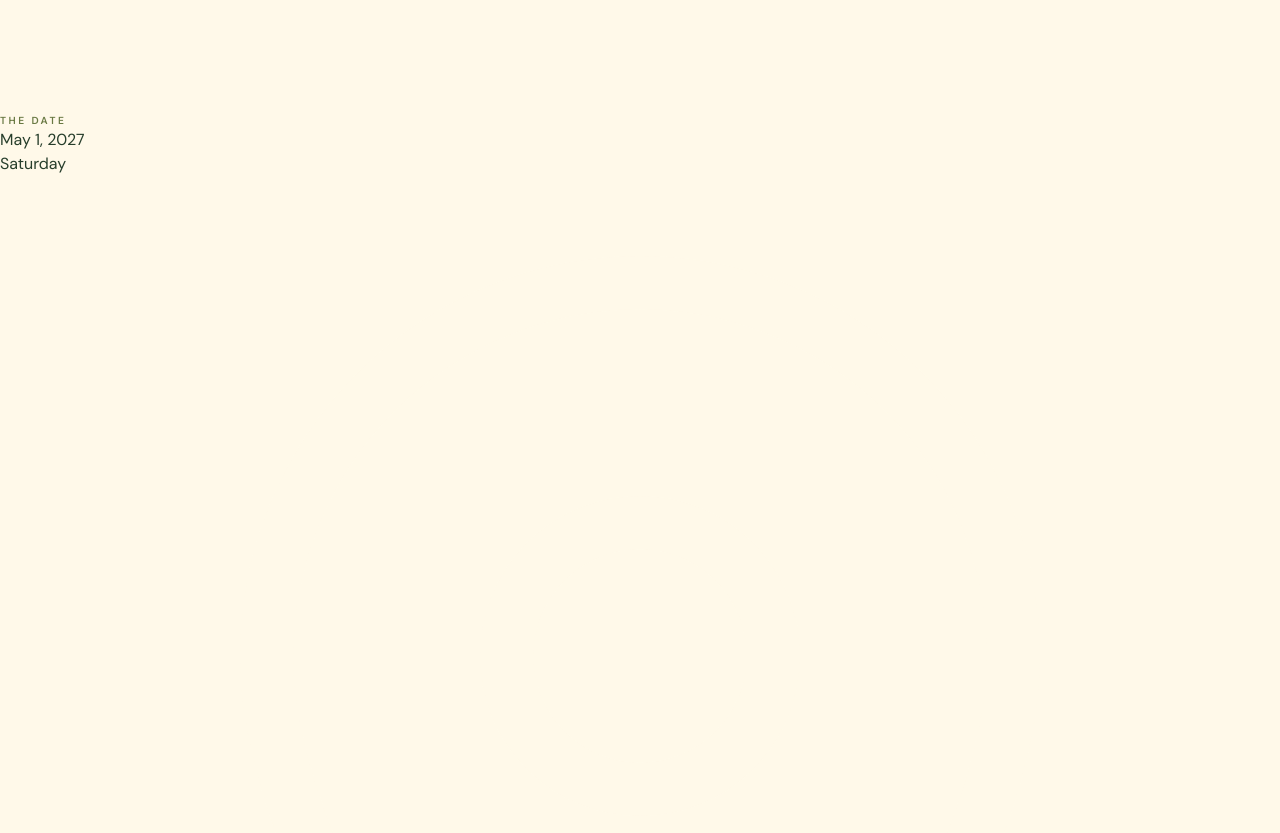
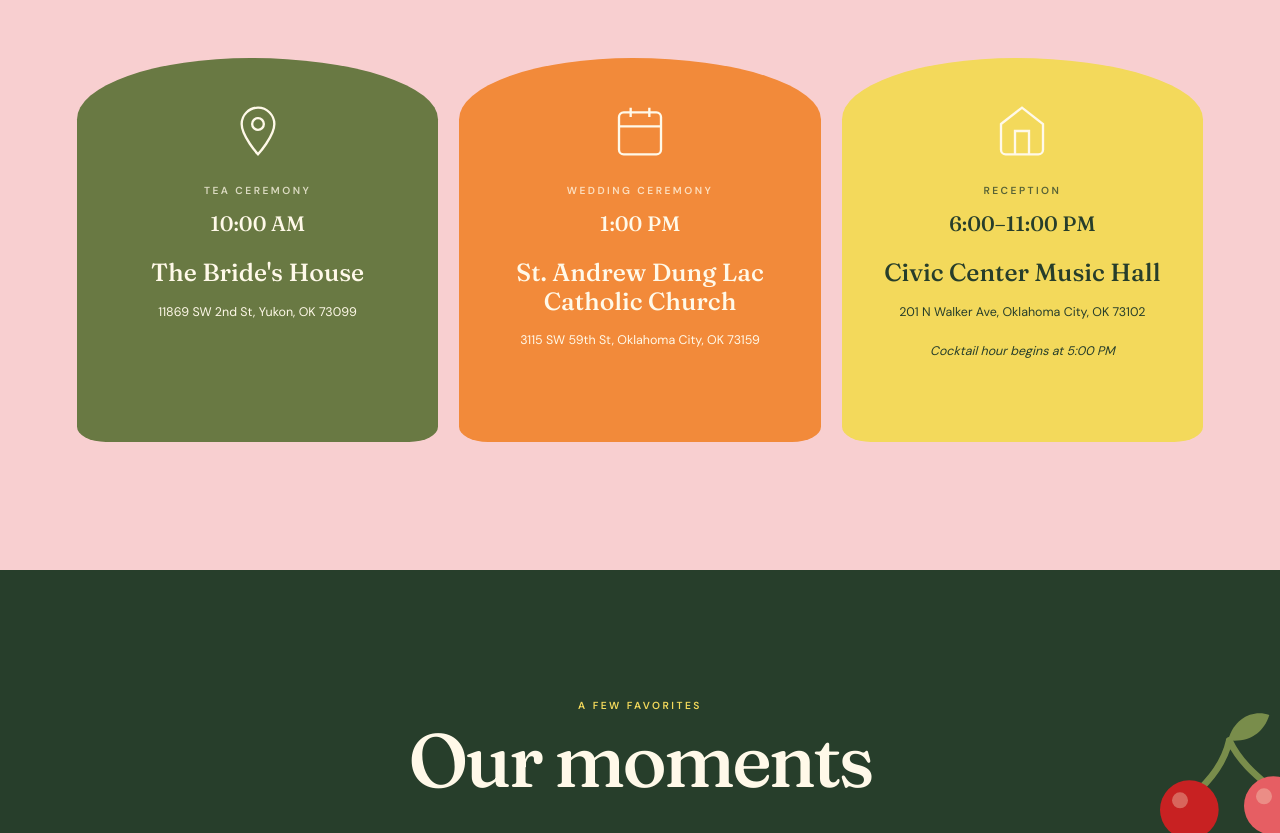
Before and after one commit to donjadao/ccwedding, a React (Vite) app: page / in a window 1280 px wide. Shown: the part 1967-2800 px from the top of the page. Built offline with nearby package versions, Linux system fonts and the light colour scheme.

Commit message:
Remove QuickDetails component and data
Removed QuickDetails component and its associated data.

```diff
--- a/src/App.tsx
+++ b/src/App.tsx
@@ -243,48 +243,6 @@ function Hero() {
         ))}
       </div>
     </header>
-  )
-}
-
-const quickDetails = [
-  {
-    icon: citrusFruitSvg,
-    label: "The date",
-    value: "May 1, 2027",
-    sub: "Saturday",
-  },
-  {
-    icon: locationIconSvg,
-    label: "The location",
-    value: "Oklahoma City",
-    sub: "Oklahoma",
-  },
-  {
-    icon: floralGarlandSvg,
-    label: "Our story",
-    value: "From a chance meeting",
-    sub: "to forever",
-  },
-  {
-    icon: calendarIconSvg,
-    label: "RSVP",
-    value: "Let us know",
-    sub: "if you can join!",
-  },
-]
-
-function QuickDetails() {
-  return (
-    <section className="quick-details torn-top">
-      {quickDetails.map((item) => (
-        <div className="quick-detail" key={item.label}>
-          <Artwork source={item.icon} />
-          <p className="eyebrow">{item.label}</p>
-          <h3>{item.value}</h3>
-          <span>{item.sub}</span>
-        </div>
-      ))}
-    </section>
   )
 }
 
@@ -795,7 +753,6 @@ export default function App() {
       <Nav />
       <main>
         <Hero />
-        <QuickDetails />
         <OurStory />
         <Details />
         <Gallery />
```
